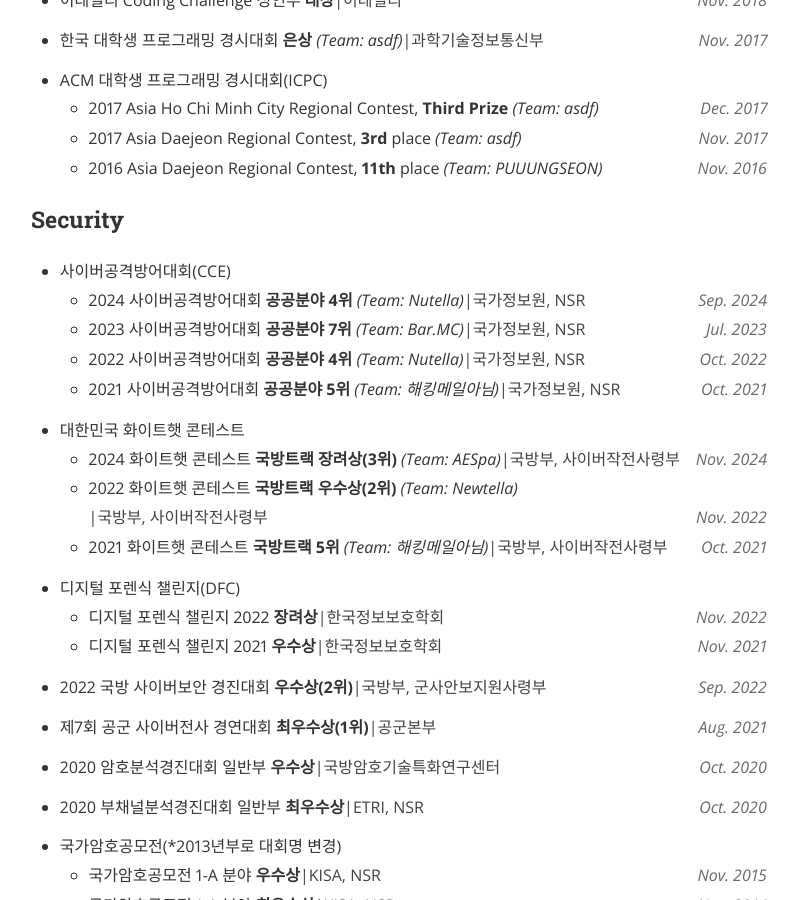
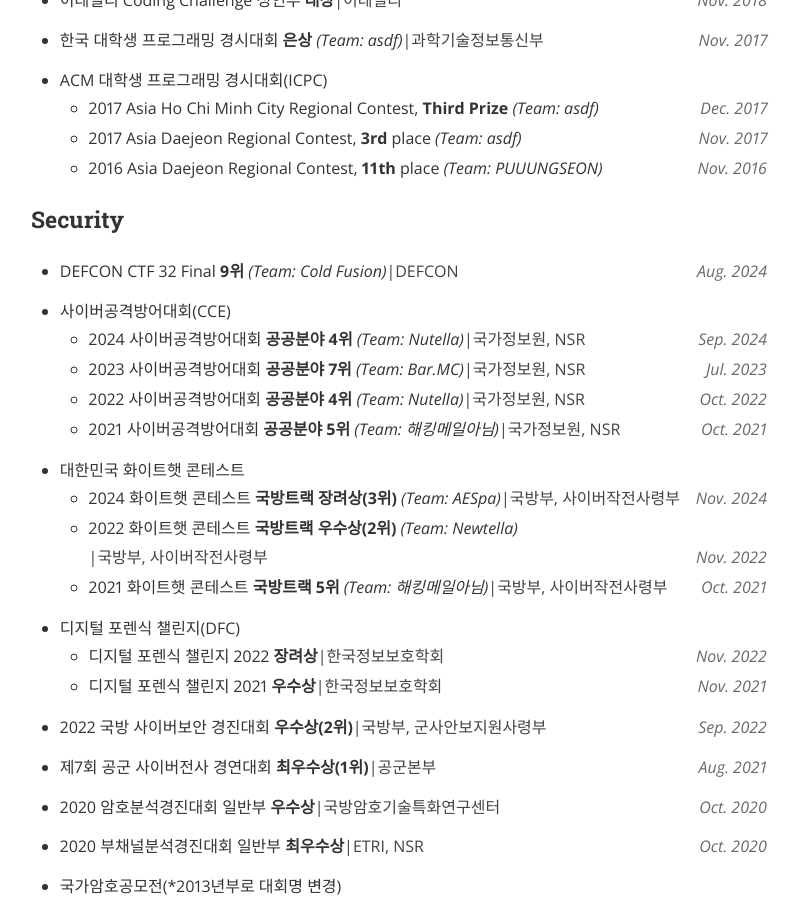
Before and after one commit to nyan101/nyan101.github.io, a Jekyll site: the page built from about.html, in a window 1280 px wide and 900 px high, scrolled down 1901 px. Shown: the whole window, without its empty margins (241-1040 px from the left). Built offline with Jekyll 4.4.1, drawn with Linux system fonts in a browser that asks for light colours; nearby versions of some CDN libraries; a style sheet for code colours, icons or effects is not loaded.

Commit message:
about에 DEFCON 추가

```diff
--- a/about.html
+++ b/about.html
@@ -309,6 +309,17 @@
 
 <h3>Security</h3>
 <ul class="resume-list">
+    <li class="resume-item">
+		<div class="resume-row">
+			<div class="resume-desc">
+				DEFCON CTF 32 Final <strong>9위</strong> <i>(Team: Cold Fusion)</i>
+			</div>
+			<div class="resume-appendix">
+				<div class="resume-organization">|DEFCON</div>
+				<div class="resume-date">Aug. 2024</div>
+			</div>
+		</div>
+	</li>
 	<li class="resume-item">
 		<div>사이버공격방어대회(CCE)</div>
 		<ul>
```
